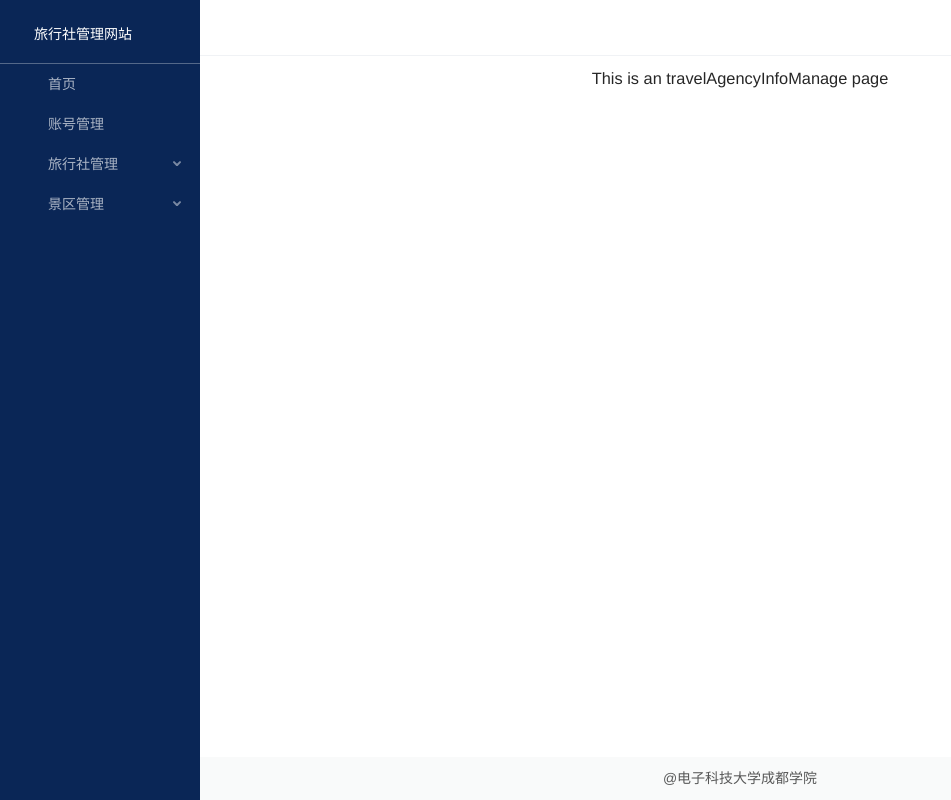
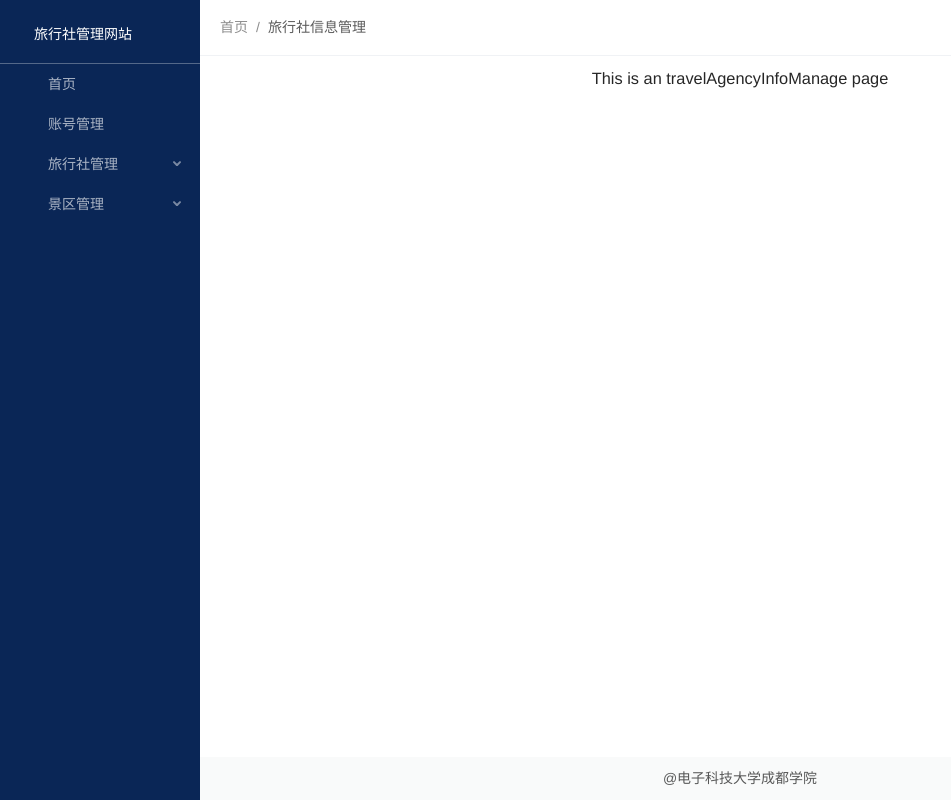
Before and after one commit to Constantine1916/Travel-Agency-Management-Website, a Vue app: page /home/travelAgencyInfoManage in a window 1280 px wide. Shown: the whole page, without its empty margins (0-951 px from the left). Built offline with nearby package versions, Linux system fonts and the light colour scheme.

Commit message:
新增面包屑

```diff
--- /dev/null
+++ b/src/components/Breadcrumb.vue
@@ -0,0 +1,71 @@
+<!--
+ * @Description  :
+ * @Author       : sunjr
+ * @Date         : 2021-04-09 10:06:14
+ * @LastEditors  : sunjr
+ * @LastEditTime : 2021-04-09 17:57:59
+ * @FilePath     : \travel-agency-management-website\src\components\Breadcrumb.vue
+-->
+<template>
+  <div class="breadcrumbContainer">
+    <a-breadcrumb>
+      <template v-for="(item, index) in routes">
+        <a-breadcrumb-item :key="'bread_' + index">
+          <span>{{ item.name }}</span>
+        </a-breadcrumb-item>
+      </template>
+    </a-breadcrumb>
+  </div>
+</template>
+<script>
+export default {
+  data() {
+    return {
+      routes: []
+    }
+  },
+  mounted() {
+    this.getBreadInfo();
+  },
+  methods: {
+    getBreadInfo() {
+      let breadcrumbArr = this.$route.path.split('/');
+      breadcrumbArr.shift();
+      breadcrumbArr = breadcrumbArr.map(item => {
+        return {
+          path: item,
+          name: ''
+        }
+      })
+      breadcrumbArr.forEach(element => {
+        this.$router.options.routes[2].children.forEach(childElement => {
+          childElement.path === element.path ? element.name = childElement.name : element.name;
+          childElement.path === '' ? element.name = '首页' : element.name;
+        });
+      });
+      this.routes = breadcrumbArr;
+    }
+  },
+  watch: {
+    // 监听路由变化
+    "$route.path": {
+      immediate: true,
+      handler: function () {
+        this.getBreadInfo();
+      }
+    }
+  }
+}
+</script>
+<style lang="scss">
+  .breadcrumbContainer {
+    width: 100%;
+    height: 100%;
+    display: flex;
+    justify-content: flex-start;
+    align-items: center;
+    .ant-breadcrumb {
+      padding-left: 20px;
+    }
+  }
+</style>
--- a/src/router/index.js
+++ b/src/router/index.js
@@ -3,7 +3,7 @@
  * @Author       : sunjr
  * @Date         : 2021-03-12 12:33:22
  * @LastEditors  : sunjr
- * @LastEditTime : 2021-03-28 01:53:18
+ * @LastEditTime : 2021-04-09 17:17:39
  * @FilePath     : \travel-agency-management-website\src\router\index.js
  */
 import Vue from 'vue'
@@ -18,7 +18,7 @@ const routes = [
   },
   {
     path: '/login',
-    name: 'Login',
+    name: '登录',
     component: () => import(/* webpackChunkName: "about" */ '../views/Login.vue')
   },
   {
@@ -26,32 +26,32 @@ const routes = [
     component: () => import(/* webpackChunkName: "about" */ '../views/Layout.vue'),
     children: [
       {
-        name: 'home',
+        name: '首页',
         path: '',
         component: () => import(/* webpackChunkName: "about" */ '../views/Home.vue')
       },
       {
-        name: 'accountManage',
+        name: '账号管理',
         path: 'accountManage',
         component: () => import(/* webpackChunkName: "about" */ '../views/AccountManage.vue')
       },
       {
-        name: 'travelAgencyInfoManage',
+        name: '旅行社信息管理',
         path: 'travelAgencyInfoManage',
         component: () => import(/* webpackChunkName: "about" */ '../views/TravelAgencyInfoManage.vue')
       },
       {
-        name: 'financialStatements',
+        name: '旅行社财务报表',
         path: 'financialStatements',
         component: () => import(/* webpackChunkName: "about" */ '../views/FinancialStatements.vue')
       },
       {
-        name: 'scenicSpotTicket',
+        name: '景区门票设置',
         path: 'scenicSpotTicket',
         component: () => import(/* webpackChunkName: "about" */ '../views/ScenicSpotTicket.vue')
       },
       {
-        name: 'scenicSpotNumber',
+        name: '查看景区人数',
         path: 'scenicSpotNumber',
         component: () => import(/* webpackChunkName: "about" */ '../views/ScenicSpotNumber.vue')
       },
--- a/src/views/Layout.vue
+++ b/src/views/Layout.vue
@@ -3,7 +3,7 @@
  * @Author       : sunjr
  * @Date         : 2021-03-12 12:33:22
  * @LastEditors  : sunjr
- * @LastEditTime : 2021-03-28 01:40:10
+ * @LastEditTime : 2021-04-09 16:20:05
  * @FilePath     : \travel-agency-management-website\src\views\Layout.vue
 -->
 <template>
@@ -55,6 +55,7 @@
     </a-layout-sider>
     <a-layout>
       <a-layout-header class="header">
+        <Breadcrumb></Breadcrumb>
       </a-layout-header>
       <a-layout-content class="content">
         <router-view />
@@ -66,7 +67,12 @@
   </a-layout>
 </template>
 <script>
+import Breadcrumb from "../components/Breadcrumb"
+
 export default {
+  components: {
+    Breadcrumb,
+  },
   data() {
     return {
     }
@@ -74,7 +80,6 @@ export default {
   methods: {
     // 左侧栏跳转事件
     goTo(e) {
-      console.log('path', this.$route.path);
       if (e.key === 'home') {
         this.$router.push({ path: '/home' }).catch(err => {
           this.$message.warn('您已在当前页面！')
```
